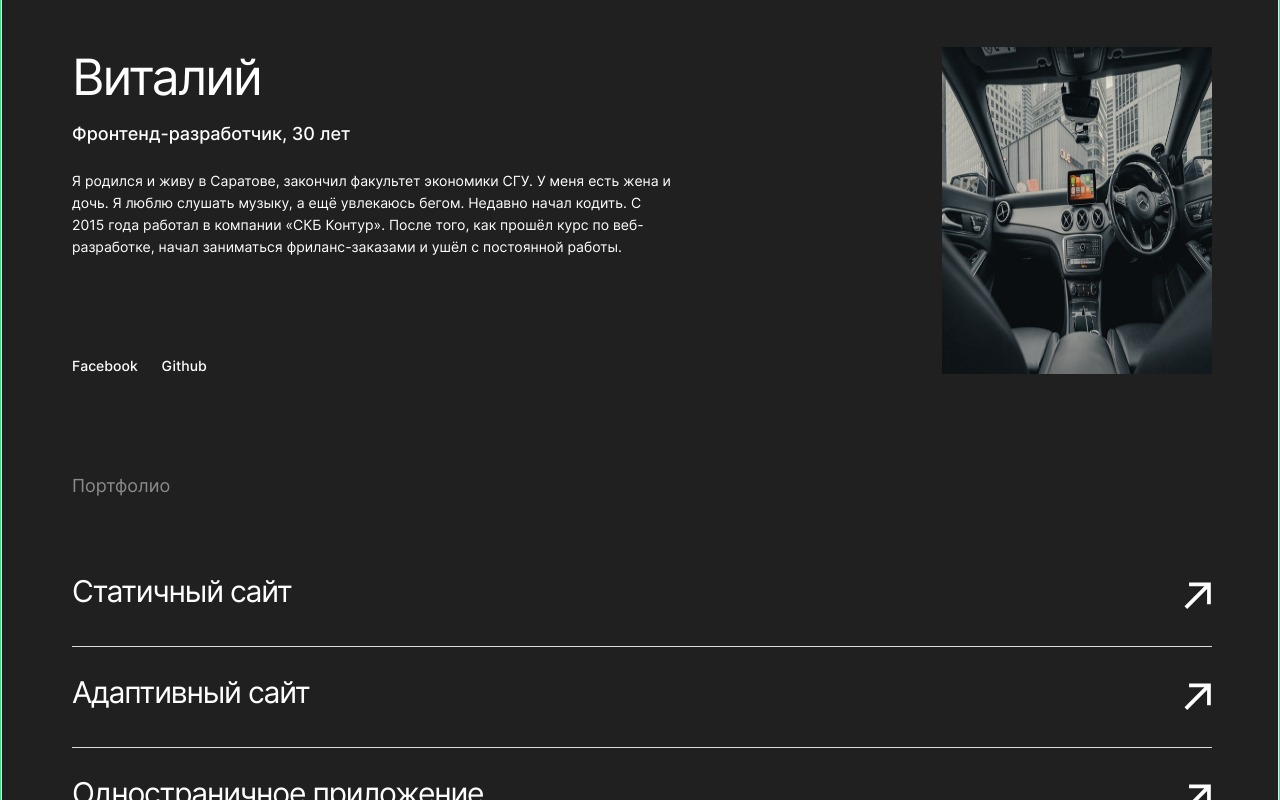
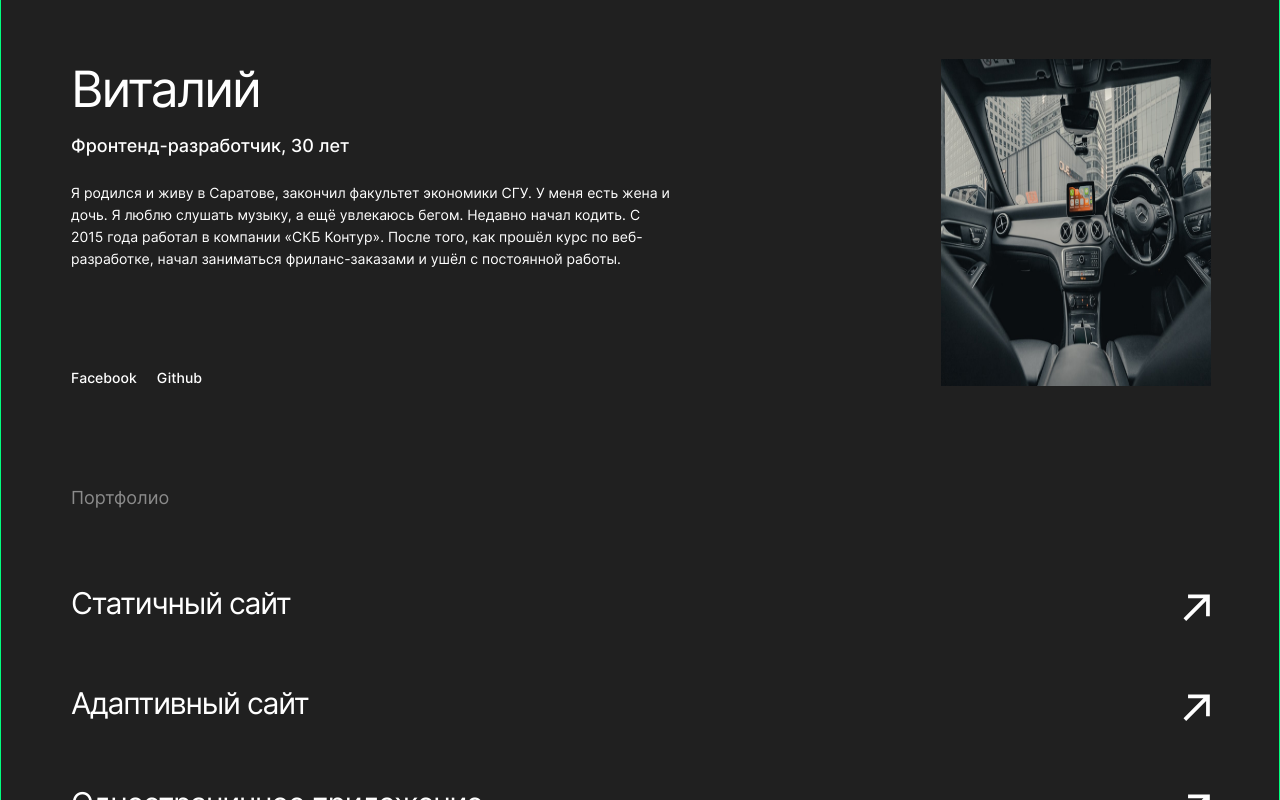
Before and after one commit to Dashnik/movies-explorer-frontend, a React (Create React App) app: page / in a window 1280 px wide. Shown: the part 2000-2800 px from the top of the page. Built offline with nearby package versions, Linux system fonts and the light colour scheme.

Commit message:
Feature: all links on the page were routed to the necessary address.

```diff
--- a/package.json
+++ b/package.json
@@ -18,7 +18,8 @@
     "start": "react-scripts start",
     "build": "react-scripts build",
     "test": "react-scripts test",
-    "eject": "react-scripts eject"
+    "eject": "react-scripts eject",
+    "deploy": "gh-pages -d build"
   },
   "eslintConfig": {
     "extends": [
@@ -37,5 +38,8 @@
       "last 1 firefox version",
       "last 1 safari version"
     ]
+  },
+  "devDependencies": {
+    "gh-pages": "^3.2.0"
   }
 }
--- a/src/components/Footer/Footer.js
+++ b/src/components/Footer/Footer.js
@@ -1,7 +1,5 @@
 import React from 'react';
 import './Footer.css';
-import { Link } from "react-router-dom";
-
 
 function Footer() {
   return (
@@ -12,13 +10,13 @@ function Footer() {
       <p className="footer__logo">© 2021 </p>
       <ul className='footer__links'>
         <li>
-          <Link to="/sign-up" className="footer__link">Яндекс.Практикум</Link>
+          <a href="https://praktikum.yandex.ru/" className="footer__link" target="_blank" rel="noopener noreferrer">Яндекс.Практикум</a>
         </li>
          <li>
-          <Link to="/sign-up" className="footer__link">GitHub </Link>
+          <a href="https://github.com/Dashnik" className="footer__link" target="_blank" rel="noopener noreferrer">GitHub </a>
         </li>
        <li>
-          <Link to="/sign-up" className="footer__link"> LinkedIn</Link>
+          <a href="http://linkedin.com/in/a-kovalev" className="footer__link" target="_blank" rel="noopener noreferrer"> LinkedIn</a>
         </li>
       </ul>
     </footer>
--- a/src/components/Header/Header.css
+++ b/src/components/Header/Header.css
@@ -5,6 +5,22 @@
   margin: 0;
   margin-top: 18px;
   margin-bottom: 18px;
+}
+
+.header__links{
+  list-style-type: none;
+  display: flex;
+  flex-direction: row;
+  font-weight: 500;
+  font-size: 12px;
+  line-height: 16px;
+}
+
+.header__link{
+  display: flex;
+  flex-direction: row;
+  justify-content: center;
+
 }
 
 .header-movies {
@@ -20,30 +36,25 @@
 }
 
 .header__signup {
-  font-weight: 500;
-  font-size: 12px;
-  line-height: 16px;
+ text-decoration: none;
   display: flex;
   align-items: center;
+  justify-content: center;
   text-align: right;
-  text-decoration: none;
+  margin-right: 10px;
   color: #ffffff;
-  margin-right: 10px;
 }
 
 .header__signin {
   width: 76px;
   height: 32px;
-  background: #3ddc84;
   border-radius: 3px;
-  font-weight: 500;
-  font-size: 12px;
-  line-height: 16px;
   display: flex;
   align-items: center;
   justify-content: center;
   text-decoration: none;
   color: #000000;
+  background: #3ddc84;
 }
 
 .header__title {
@@ -51,13 +62,18 @@
   font-size: 13px;
   line-height: 18px;
   text-align: right;
+  text-decoration: none;
+  color: #ffffff;
 
-  color: #ffffff;
-  text-decoration: none;
   cursor: pointer;
   background-color: #202020;
   border: 0;
   padding: 0;
+
+}
+
+.header__ref{
+  list-style-type: none;
 }
 
 .header__container {
@@ -66,7 +82,7 @@
   flex-direction: row;
   justify-content: space-between;
   align-items: center;
-
+  padding: 0;
 }
 
 .menu__button {
--- a/src/components/Header/SideBar/SideBar.js
+++ b/src/components/Header/SideBar/SideBar.js
@@ -28,7 +28,7 @@ function SideBar(props) {
         </li>
         <li>
           <Link to="/profile" className='sideBar__nav'>
-            <img src={account}/>
+            <img src={account} alt=''/>
           </Link>
         </li>
       </ul>
--- a/src/components/Main/AboutMe.css
+++ b/src/components/Main/AboutMe.css
@@ -72,6 +72,9 @@
   padding: 0;
   align-self: flex-end;
   max-width: 364px;
+  list-style-type: none;
+  display: flex;
+  flex-direction: row;
 }
 
 .aboutMe__link {
--- a/src/components/Main/AboutMe.js
+++ b/src/components/Main/AboutMe.js
@@ -1,6 +1,5 @@
 import React from "react";
 import './AboutMe.css';
-import { Link } from "react-router-dom";
 import Vital from '../../images/Vital.jpg';
 
 function AboutMe(props) {
@@ -16,14 +15,18 @@ function AboutMe(props) {
        <p className='aboutMe__description'>Я родился и живу в Саратове, закончил факультет экономики СГУ. У меня есть жена
 и дочь. Я люблю слушать музыку, а ещё увлекаюсь бегом. Недавно начал кодить. С 2015 года работал в компании «СКБ Контур». После того, как прошёл курс по веб-разработке, начал заниматься фриланс-заказами и ушёл с постоянной работы.</p>
         <ul className='aboutMe__container-links'>
-          <Link name="aboutMe" to="https://www.facebook.com/" className="aboutMe__link">
+          <li>
+          <a href="https://www.facebook.com/" name="aboutMe" to="https://www.facebook.com/" className="aboutMe__link" target="_blank" rel="noopener noreferrer">
             {" "}
             Facebook
-          </Link>
-          <Link to="https://github.com/" className="aboutMe__link">
+          </a>
+          </li>
+          <li>
+          <a href="https://github.com/Dashnik" to="https://github.com/" className="aboutMe__link" target="_blank" rel="noopener noreferrer">
             {" "}
             Github
-          </Link>
+          </a>
+          </li>
         </ul>
       </div>
     </>
--- a/src/components/Main/Main.css
+++ b/src/components/Main/Main.css
@@ -1,6 +1,5 @@
 .main{
     margin-top: 38px;
-    border:1px solid rgb(252, 248, 248) ;
     max-width: 1280px ;
 
     display: grid;
--- a/src/components/Main/Portfolio.css
+++ b/src/components/Main/Portfolio.css
@@ -24,6 +24,7 @@
   margin: 0;
   display:flex;
   flex-direction: column;
+  list-style-type: none;
 }
 
 .portfolio__link{
@@ -43,10 +44,15 @@
   display: flex;
   flex-direction: row;
   justify-content: space-between;
+  text-decoration: none;
 }
 
 .portfolio__link:last-of-type{
   border:0;
+}
+
+.portfolio__link:hover{
+  opacity: 0.6;
 }
 
 .portfolio__logo{
--- a/src/components/Main/Portfolio.js
+++ b/src/components/Main/Portfolio.js
@@ -1,27 +1,44 @@
 import React from "react";
-import './Portfolio.css';
-import link__logo from '../../images/link__logo.svg';
-import { Link } from "react-scroll";
+import "./Portfolio.css";
+import link__logo from "../../images/link__logo.svg";
 
 function Portfolio(props) {
-
   return (
     <>
       <div className="portfolio">
-        <h3 className='portfolio__title'>Портфолио</h3>
-        <ul className='portfolio__container'>
-          <Link className='portfolio__link'>Статичный сайт
-          <img className="portfolio__logo" src={link__logo} alt="ссылка на переход"/>
-            </Link>
-            <Link className='portfolio__link '>Адаптивный сайт
-            <img className="portfolio__logo" src={link__logo} alt="ссылка на переход"/>
-            </Link>
-            <Link className='portfolio__link '>Одностраничное приложение
-            <img className="portfolio__logo" src={link__logo} alt="ссылка на переход"/>
-            </Link>
+        <h3 className="portfolio__title">Портфолио</h3>
+        <ul className="portfolio__container">
+          <li>
+          <a href="https://github.com/Dashnik/how-to-learn" className="portfolio__link" target="_blank" rel="noopener noreferrer">
+            Статичный сайт
+            <img
+              className="portfolio__logo"
+              src={link__logo}
+              alt="ссылка на переход"
+            />
+          </a>
+          </li>
+          <li>
+          <a href="https://dashnik.github.io/russian-travel/" className="portfolio__link" target="_blank" rel="noopener noreferrer">
+            Адаптивный сайт
+            <img
+              className="portfolio__logo"
+              src={link__logo}
+              alt="ссылка на переход"
+            />
+          </a>
+          </li>
+          <li>
+          <a href="https://dashnik.github.io/mesto-react/" className="portfolio__link" target="_blank" rel="noopener noreferrer">
+            Одностраничное приложение
+            <img
+              className="portfolio__logo"
+              src={link__logo}
+              alt="ссылка на переход"
+            />
+          </a>
+          </li>
         </ul>
-
-
       </div>
     </>
   );
--- a/src/components/SavedMovies/MoviesCard.js
+++ b/src/components/SavedMovies/MoviesCard.js
@@ -16,7 +16,7 @@ function MoviesCard () {
               <img className='card__close' src={closeIcon} alt='кнопка удаления карточки'/>
             </button>
           </div>
-          <img className='card__image' src={image}/>
+          <img className='card__image' src={image} alt=''/>
       </div>
       <div className='card'>
           <div className='card__container'>
@@ -26,7 +26,7 @@ function MoviesCard () {
               <img className='card__close' src={closeIcon} alt='кнопка удаления карточки'/>
             </button>
           </div>
-          <img className='card__image' src={image}/>
+          <img className='card__image' src={image} alt=''/>
       </div>
     </>
   )
--- a/src/components/SavedMovies/MoviesCardList.css
+++ b/src/components/SavedMovies/MoviesCardList.css
@@ -6,7 +6,6 @@
   grid-template-columns: repeat(auto-fill, 364px);
   column-gap: 24px;
   row-gap: 18px;
-  border: red 1px solid;
 }
 
 @media screen and (max-width:850px) {
```
Also changed, not shown: src/components/Header/Header.js (+37 -24 lines), 1 other file (tests, documents, lock files or other folders).
